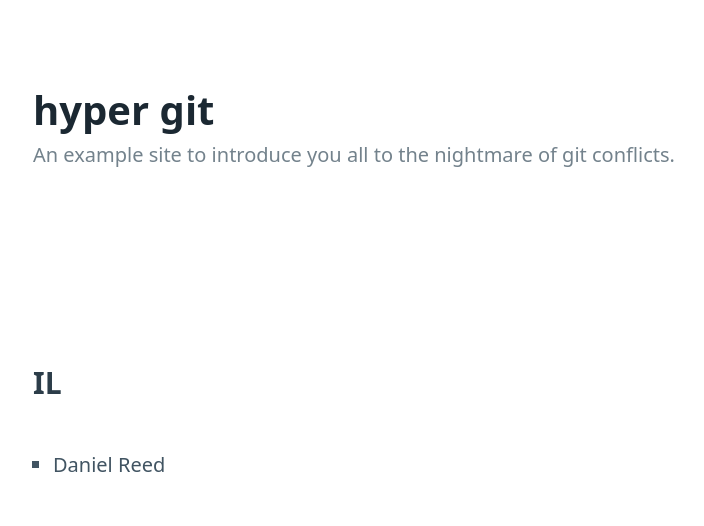
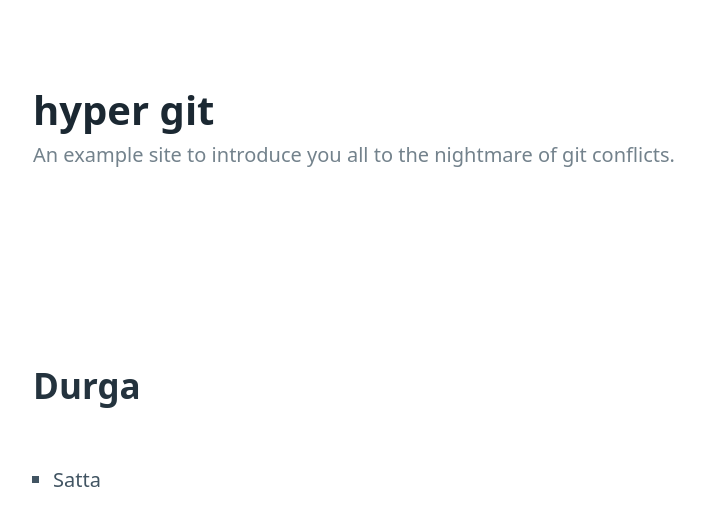
Before and after one commit to kwaimind/hyper-git, a website: page index.html in a window 1280 px wide. Shown: the whole page, without its empty margins (42-746 px from the left). Drawn offline with nearby package versions, Linux system fonts and the light colour scheme.

Commit message:
Added Satta to the team

```diff
--- a/index.html
+++ b/index.html
@@ -1,13 +1,11 @@
 <!DOCTYPE html>
 <html lang="en">
+
 <head>
   <meta charset="utf-8" />
   <meta name="viewport" content="width=device-width, initial-scale=1" />
   <title>hyper git</title>
-    <link
-      rel="stylesheet"
-      href="https://unpkg.com/@picocss/pico@latest/css/pico.min.css"
-    />
+  <link rel="stylesheet" href="https://unpkg.com/@picocss/pico@latest/css/pico.min.css" />
 </head>
 
 <body>
@@ -22,10 +20,11 @@
   </header>
 
   <main class="container">
-      <h3>IL</h3>
+    <h2>Durga</h2>
     <ul>
-        <li>Daniel Reed</li>
+      <li>Satta</li>
     </ul>
   </main>
 </body>
+
 </html>
```
Lines whose indentation alone changed are shown as unchanged.
